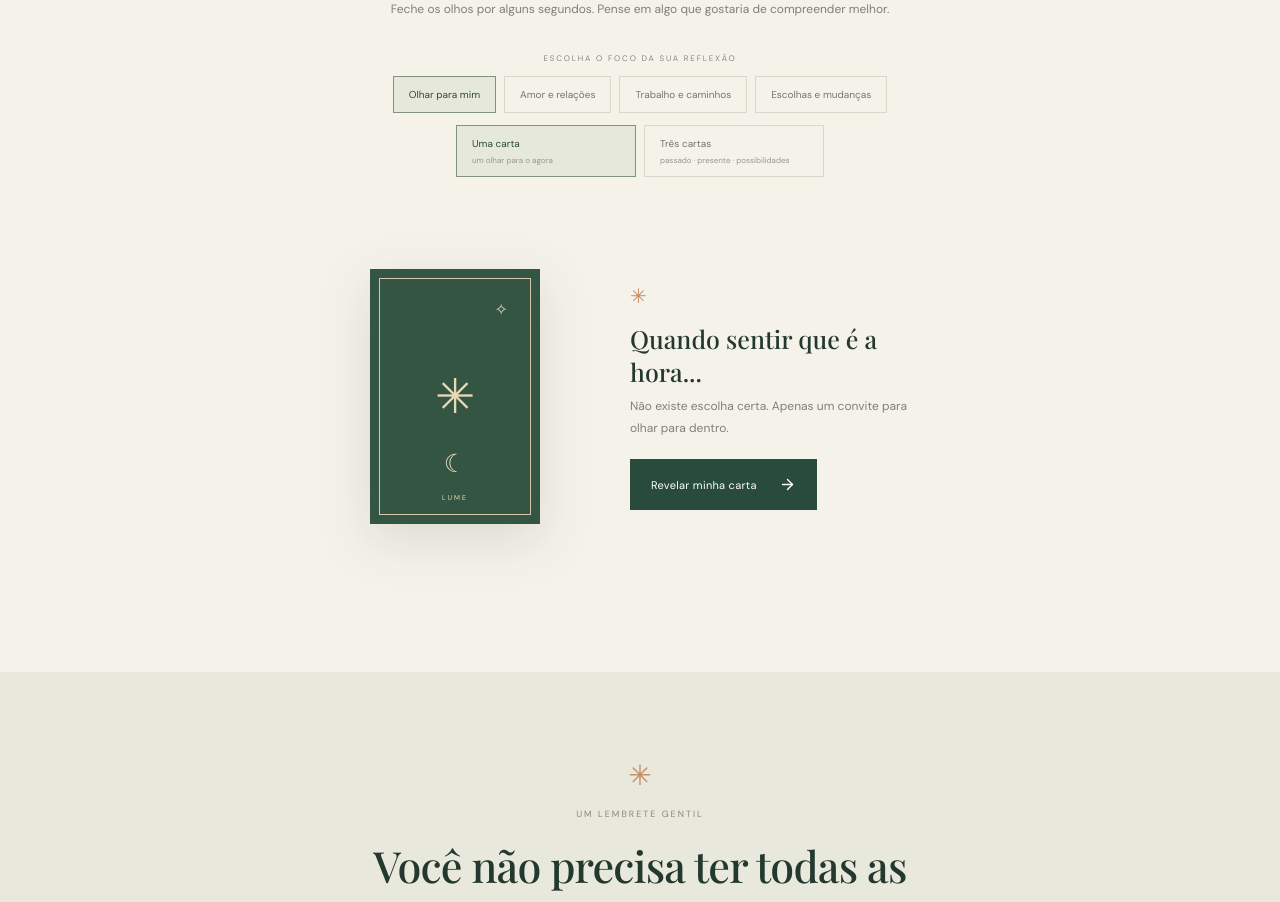
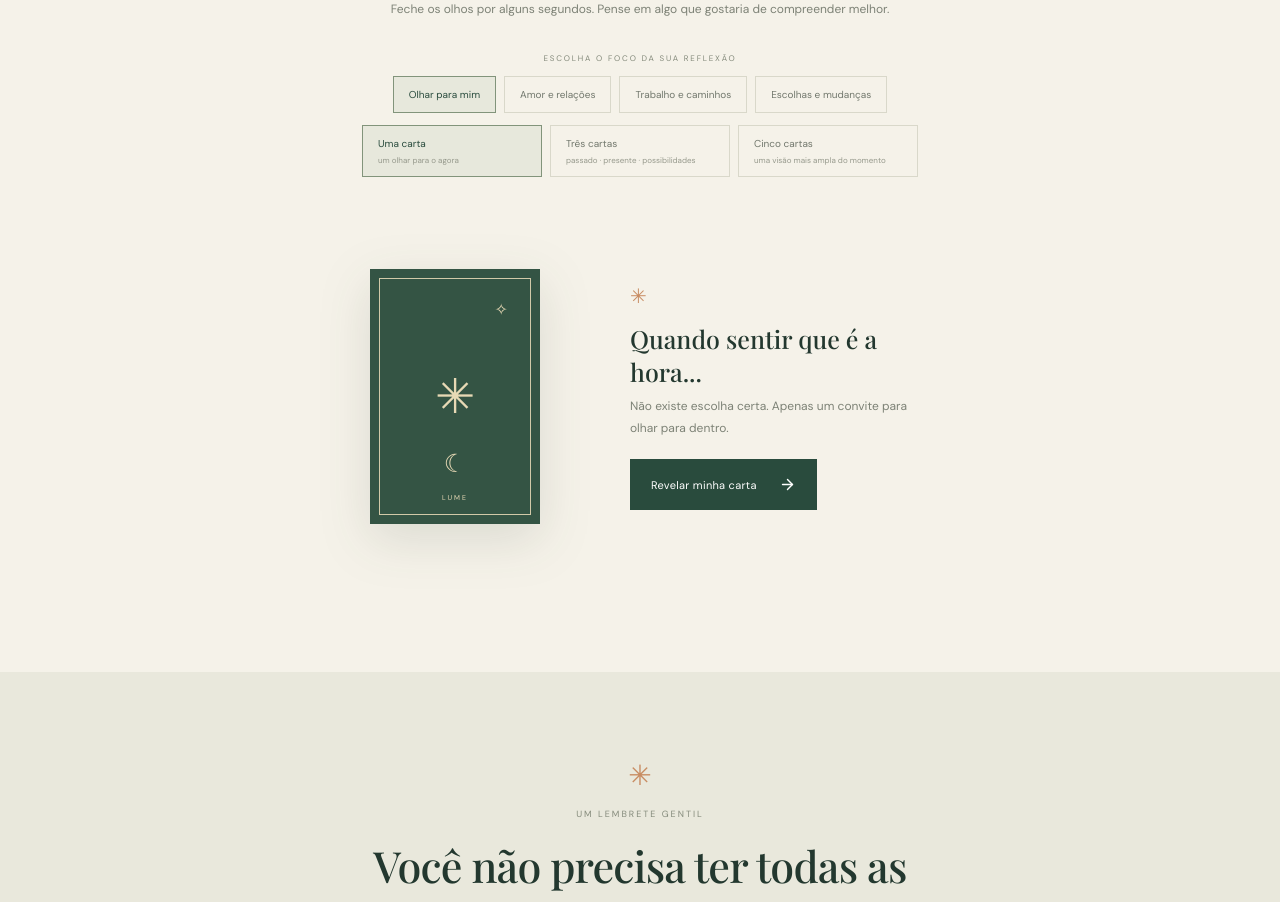
Before and after one commit to felipehenque16-cyber/projeto-tarot, a React (Vite) app: page / in a window 1280 px wide. Shown: the part 2180-3082 px from the top of the page. Built offline with nearby package versions, Linux system fonts and the light colour scheme; a web font is replaced by a local one.

Commit message:
Add five-card reflective tarot spread

```diff
--- a/src/App.jsx
+++ b/src/App.jsx
@@ -44,7 +44,7 @@ function App() {
   const [focus, setFocus] = useState('autoconhecimento');
   const [menuOpen, setMenuOpen] = useState(false);
   const drawCard = () => {
-    if (mode === 'three') { const deck = [...fullDeck].sort(() => Math.random() - 0.5); setSpread(deck.slice(0,3)); setDrawn(null); }
+    if (mode !== 'single') { const deck = [...fullDeck].sort(() => Math.random() - 0.5); setSpread(deck.slice(0, mode === 'five' ? 5 : 3)); setDrawn(null); }
     else { let next = fullDeck[Math.floor(Math.random() * fullDeck.length)]; if (drawn) while (next.name === drawn.name) next = fullDeck[Math.floor(Math.random() * fullDeck.length)]; setDrawn(next); setSpread([]); }
     window.setTimeout(() => document.getElementById('reading')?.scrollIntoView({behavior:'smooth',block:'start'}), 100);
   };
@@ -98,17 +98,17 @@ function App() {
         <div className="reading-choices">
           <div className="choice-label">ESCOLHA O FOCO DA SUA REFLEXÃO</div>
           <div className="topic-options">{[['autoconhecimento','Olhar para mim'],['amor','Amor e relações'],['trabalho','Trabalho e caminhos'],['decisoes','Escolhas e mudanças']].map(([v,l])=><button key={v} className={focus===v?'topic-option selected':'topic-option'} onClick={()=>{setFocus(v);setDrawn(null);setSpread([])}}>{l}</button>)}</div>
-          <div className="mode-options"><button className={mode==='single'?'mode-option selected':'mode-option'} onClick={()=>{setMode('single');setDrawn(null);setSpread([])}}>Uma carta<small>um olhar para o agora</small></button><button className={mode==='three'?'mode-option selected':'mode-option'} onClick={()=>{setMode('three');setDrawn(null);setSpread([])}}>Três cartas<small>passado · presente · possibilidades</small></button></div>
+          <div className="mode-options"><button className={mode==='single'?'mode-option selected':'mode-option'} onClick={()=>{setMode('single');setDrawn(null);setSpread([])}}>Uma carta<small>um olhar para o agora</small></button><button className={mode==='three'?'mode-option selected':'mode-option'} onClick={()=>{setMode('three');setDrawn(null);setSpread([])}}>Três cartas<small>passado · presente · possibilidades</small></button><button className={mode==='five'?'mode-option selected':'mode-option'} onClick={()=>{setMode('five');setDrawn(null);setSpread([])}}>Cinco cartas<small>uma visão mais ampla do momento</small></button></div>
         </div>
         <div className="draw-area">
           <div className={drawn?'flip-card is-flipped':'flip-card'}><div className="flip-card-inner"><div className="flip-face flip-back"><div className="deck-pattern"><span>✳</span><i>✧</i><b>☾</b><small>LUME</small></div></div><div className="flip-face flip-front"><div className="front-frame">{drawn && <TarotArtwork card={drawn} />}</div></div></div></div>
-          <div className="draw-instruction"><span className="tiny-star">✳</span><h3>{drawn||spread.length?'Sua tiragem está aqui.':'Quando sentir que é a hora...'}</h3><p>{drawn||spread.length?'Leia sem pressa. Fique com o que conversar com você.':'Não existe escolha certa. Apenas um convite para olhar para dentro.'}</p><button className="primary-button" onClick={drawCard}>{drawn||spread.length?'Fazer nova tiragem':mode==='three'?'Revelar as três cartas':'Revelar minha carta'} <ArrowRight size={17}/></button>{(drawn||spread.length>0)&&<button className="reset-button" onClick={()=>{setDrawn(null);setSpread([])}}><RotateCcw size={14}/> Recomeçar</button>}</div>
+          <div className="draw-instruction"><span className="tiny-star">✳</span><h3>{drawn||spread.length?'Sua tiragem está aqui.':'Quando sentir que é a hora...'}</h3><p>{drawn||spread.length?'Leia sem pressa. Fique com o que conversar com você.':'Não existe escolha certa. Apenas um convite para olhar para dentro.'}</p><button className="primary-button" onClick={drawCard}>{drawn||spread.length?'Fazer nova tiragem':mode==='five'?'Revelar as cinco cartas':mode==='three'?'Revelar as três cartas':'Revelar minha carta'} <ArrowRight size={17}/></button>{(drawn||spread.length>0)&&<button className="reset-button" onClick={()=>{setDrawn(null);setSpread([])}}><RotateCcw size={14}/> Recomeçar</button>}</div>
         </div>
-        {spread.length===3&&<div className="result spread-result" id="reading">
-          <div className="result-top"><span>SUA TIRAGEM • TRÊS CARTAS</span><span className="result-tag">FOCO: {focus.toUpperCase()}</span></div>
+        {spread.length>=3&&<div className="result spread-result" id="reading">
+          <div className="result-top"><span>SUA TIRAGEM • {spread.length} CARTAS</span><span className="result-tag">FOCO: {focus.toUpperCase()}</span></div>
           <div className="focus-lens"><b>OLHAR PELO SEU FOCO</b><p>{focusMessages[focus]}</p></div>
-          <div className="spread-grid">{spread.map((card,i)=><article className="spread-card" key={card.name} style={{animationDelay:(i*180)+'ms'}}><div className="spread-position">{['01 — PASSADO','02 — PRESENTE','03 — POSSIBILIDADES'][i]}</div><div className="mini-card"><TarotArtwork card={card} compact /></div><h3>{card.name}</h3><span className="spread-keyword">{card.keyword}</span><p>{card.meaning}</p><blockquote>“{card.reflection}”</blockquote><div className="spread-advice"><b>Um convite</b><p>{card.advice}</p></div></article>)}</div>
-          <div className="spread-synthesis"><span>OLHANDO PARA O CONJUNTO</span><p>Que relação você percebe entre <strong>{spread[0].keyword.toLowerCase()}</strong>, <strong>{spread[1].keyword.toLowerCase()}</strong> e <strong>{spread[2].keyword.toLowerCase()}</strong>? A conexão que você faz entre essas imagens também faz parte da leitura.</p></div>
+          <div className="spread-grid">{spread.map((card,i)=><article className="spread-card" key={card.name} style={{animationDelay:(i*180)+'ms'}}><div className="spread-position">{(spread.length===5?['01 — CONTEXTO','02 — DESAFIO','03 — O QUE AJUDA','04 — O QUE OBSERVAR','05 — CAMINHO POSSÍVEL']:['01 — PASSADO','02 — PRESENTE','03 — POSSIBILIDADES'])[i]}</div><div className="mini-card"><TarotArtwork card={card} compact /></div><h3>{card.name}</h3><span className="spread-keyword">{card.keyword}</span><p>{card.meaning}</p><blockquote>“{card.reflection}”</blockquote><div className="spread-advice"><b>Um convite</b><p>{card.advice}</p></div></article>)}</div>
+          <div className="spread-synthesis"><span>OLHANDO PARA O CONJUNTO</span><p>Que relação você percebe entre {spread.map((card,i)=><strong key={card.name}>{i>0?', ':''}{card.keyword.toLowerCase()}</strong>)}? A conexão que você faz entre essas imagens também faz parte da leitura.</p></div>
           <p className="result-disclaimer">Uma leitura simbólica para refletir sobre {focus==='amor'?'amor e relações':focus==='trabalho'?'trabalho e caminhos':focus==='decisoes'?'escolhas e mudanças':'autoconhecimento'}. As cartas não determinam o futuro.</p>
         </div>}
         {drawn&&<div className="result" id="reading">
```
